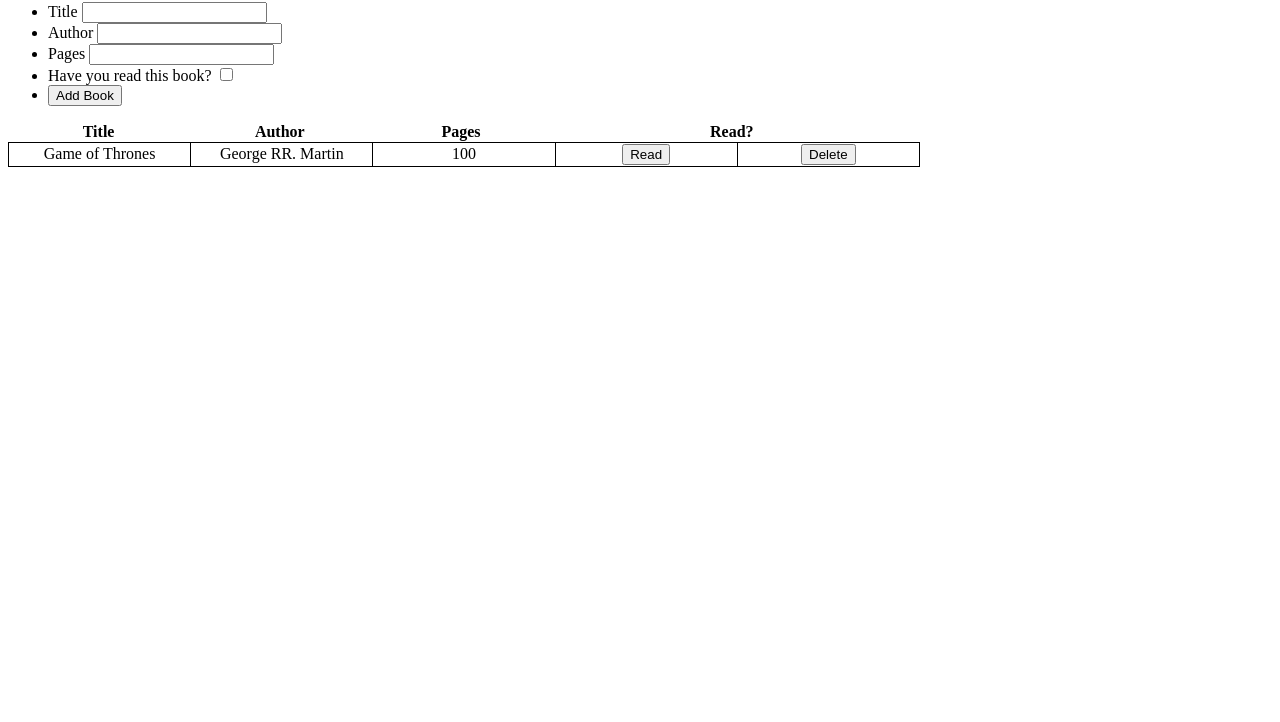
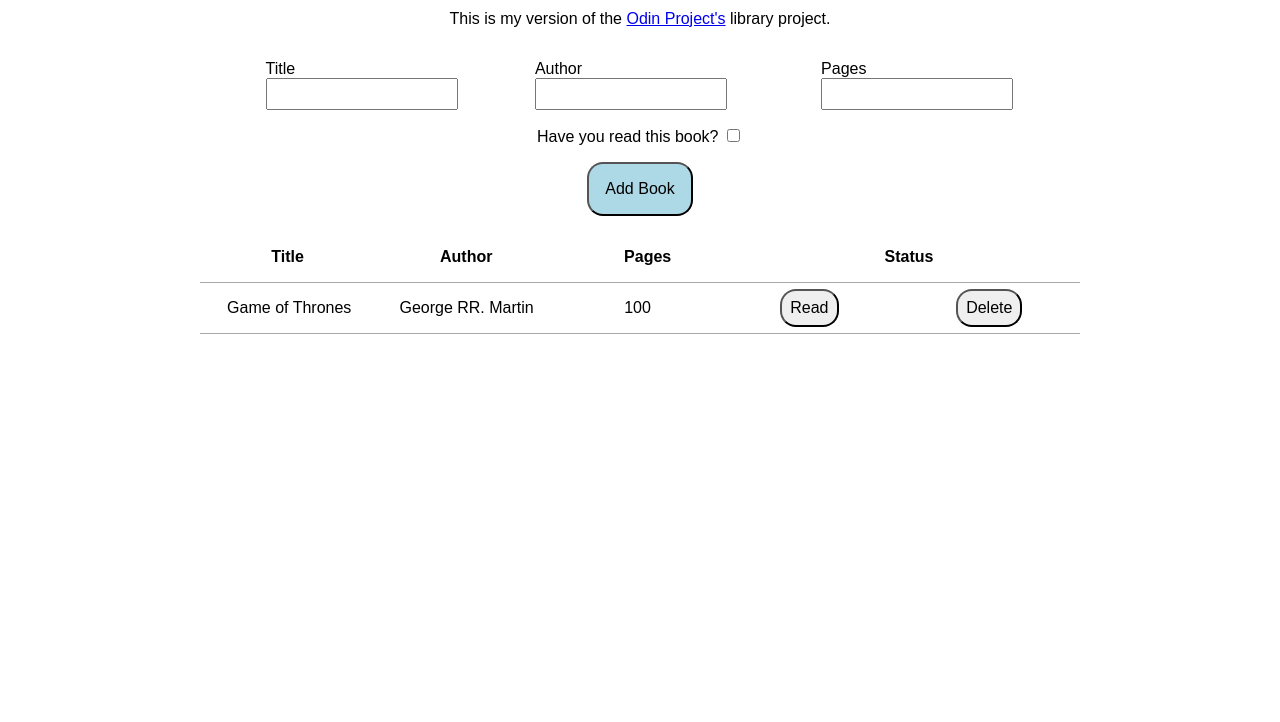
Before and after one commit to minhnguyen9702/library, a plain HTML site: page index.html in a window 1280 px wide. Shown: the part 78-800 px from the top of the page. Drawn offline with Linux system fonts and the light colour scheme.

Commit message:
style page using css

```diff
--- a/index.html
+++ b/index.html
@@ -9,8 +9,11 @@
 </head>
 
 <body>
-    <h1>Minh's Library</h1>
-    <div id="form">
+    <header>
+        <h1>Minh's Library</h1>
+        <p>This is my version of the <a href="https://www.theodinproject.com/">Odin Project's</a> library project.</p>
+    </header>
+    <div>
         <ul>
             <li>
                 <label for="title">Title</label>
@@ -24,21 +27,21 @@
                 <label for="pages">Pages</label>
                 <input type="number" id="pages" name="pages" placeholder=" ">
             </li>
-            <li>
+        </ul>
+        <div id="form">
+            <div>
                 <label for="isRead">Have you read this book?</label>
                 <input type="checkbox" id="isRead" name="isRead">
-            </li>
-            <li>
-                <button id="addBook">Add Book</button>
-            </li>
-        </ul>
+            </div>
+            <button id="addBook">Add Book</button>
+        </div>
     </div>
     <table id="bookTableHeader">
         <tr>
             <th>Title</th>
             <th>Author</th>
             <th>Pages</th>
-            <th id="readColumn">Read?</th>
+            <th id="readColumn">Status</th>
         </tr>
     </table>
     <table id="bookTableBody">
--- a/script.js
+++ b/script.js
@@ -42,7 +42,7 @@ function displayReadValue(isRead) {
     if (isRead == true) {
         return "Read";
     } else {
-        return "Haven't Read";
+        return "Not Read";
     }
 }
 
--- a/style.css
+++ b/style.css
@@ -1,16 +1,80 @@
+html {
+    font-family:  sans-serif;
+}
+
+body {
+    display: flex;
+    flex-direction: column;
+}
+
+header {
+    text-align: center;
+}
+
+ul {
+    display: flex;
+    list-style-type: none;
+    justify-content: space-between;
+    margin-left: 15vw;
+    margin-right: 15vw;
+}
+
+li {
+    margin-left: 2vw;
+    margin-right: 2vw;
+}
+
+input[type=text], input[type=number] {
+    width: 15vw;
+    padding: 0.5em;
+    box-sizing: border-box;
+}
+
+#form {
+    display:flex;
+    flex-direction: column;
+    justify-content: center;
+    align-items: center;
+}
+
+button {
+    font-size: 1em;
+    padding: 0.5em;
+    border-radius: 1em;
+}
+
+#addBook {
+    margin: 1em;
+    padding: 1em;
+    background-color: lightblue;
+}
+
+#addBook:hover {
+    background-color: rgb(140, 226, 255);
+}
+
+#addBook:active {
+    background-color: lightskyblue;
+}
+
 table {
     border-collapse: collapse;
+    margin-left: 15vw;
+    margin-right: 15vw;
 }
 
 th, td {
-    width: 14vw;
+    width: 20vw;
+    height: 3em;
     text-align: center;
 }
 
 #readColumn {
-    width: 28vw;
+    width: 40vw;
 }
 
 td {
-    border: 1px solid;
+    border-top: 1px solid;
+    border-bottom: 1px solid;
+    border-color: darkgrey;
 }
```
